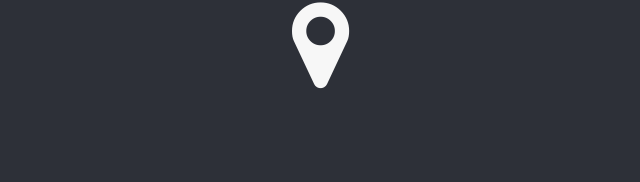
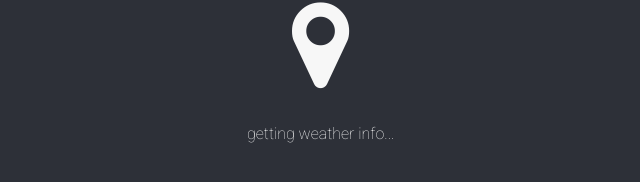
Before and after one commit to raphaelfaria/simple-weather, a plain HTML site: page index.html in a window 1280 px wide. Shown: the part 354-536 px from the top of the page, without its empty margins (320-960 px from the left). Drawn offline with nearby package versions, Linux system fonts and the light colour scheme.

Commit message:
Loading warning

```diff
--- a/css/style.scss
+++ b/css/style.scss
@@ -37,6 +37,13 @@ body {
     left: 50%;
     top: 50%;
     margin: -50px 0 0 -28px;
+  }
+
+  .weather-info-warning {
+    position: absolute;
+    top: 60%;
+    left: 50%;
+    margin-left: -73px;
   }
 }
 
--- a/index.html
+++ b/index.html
@@ -12,6 +12,7 @@
 
   <div id="loader-wrapper" class="transition">
     <span class="loader-pin fa fa-map-marker"></span>
+    <span class='weather-info-warning'>getting weather info...</span>
   </div>
 
   <div id='city-selector' class='transparent transition'>
```
Also changed, not shown: css/style.css.
